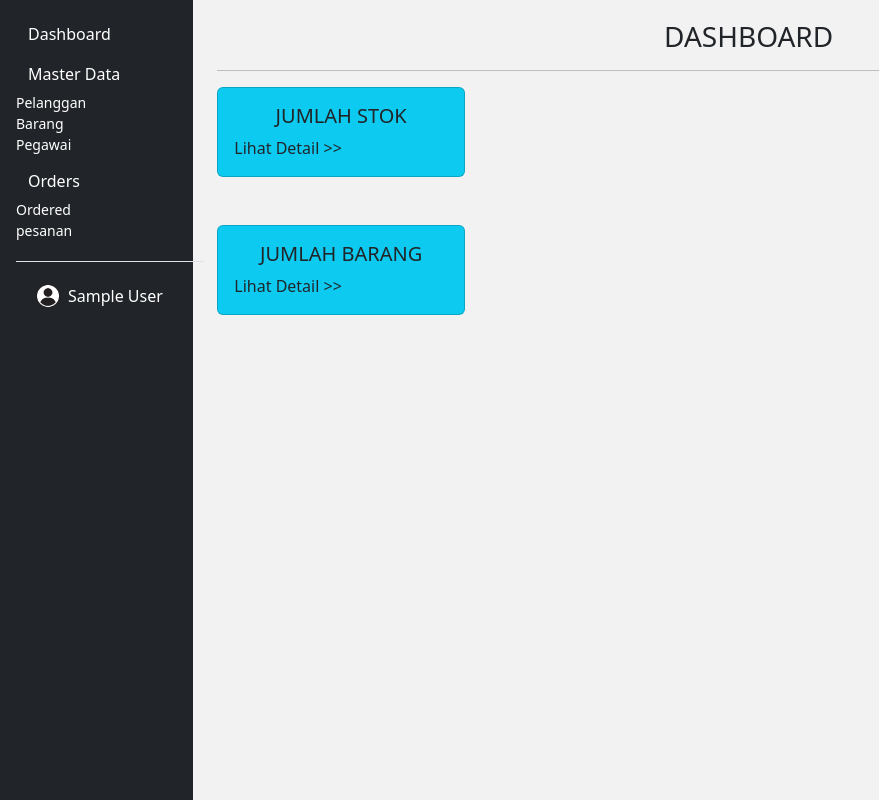
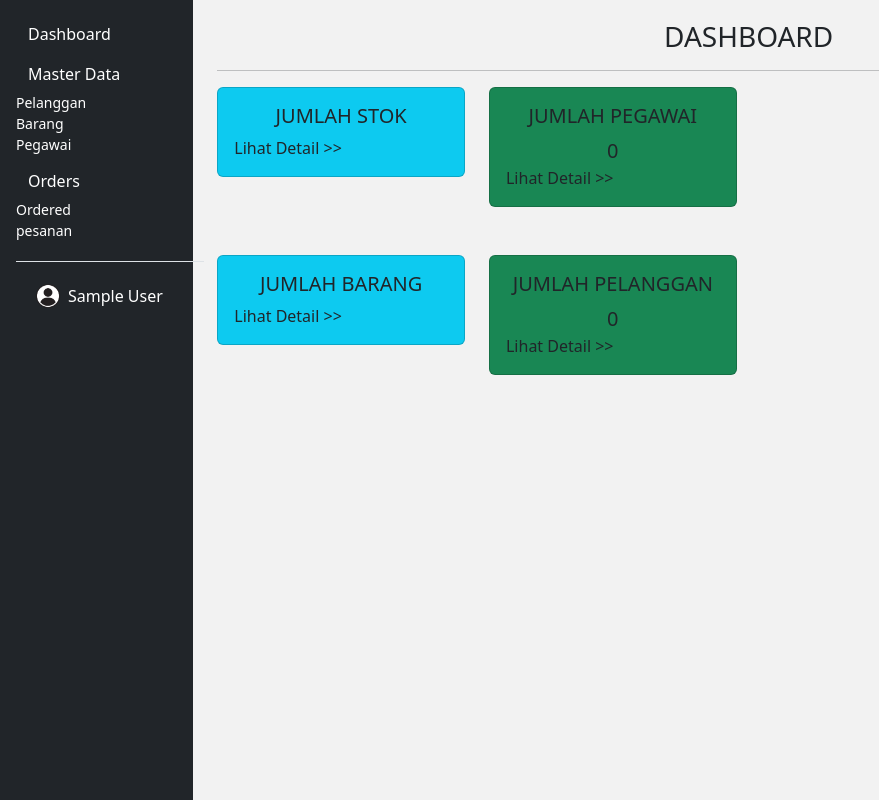
Before and after one commit to AdamRifky/Tool-TI-Website, a PHP site: page /index.php?page=dasboard in a window 1280 px wide. Shown: the whole page, without its empty margins (0-879 px from the left). Run offline with PHP 8.4, Linux system fonts and the light colour scheme; the visitor is signed in with stand-in values (Sample User, id 1); data that the repository does not hold is empty.

Commit message:
dashboard

```diff
--- a/dasboard.php
+++ b/dasboard.php
@@ -4,14 +4,21 @@
 // query data stok
 $data_stok = mysqli_query($koneksi, "SELECT SUM(Stok) AS total_stok FROM tb_barang");
 $data_jumlah = mysqli_query($koneksi, "SELECT SUM(JUMLAH) AS total_jumlah FROM tb_barang");
+$data_pegawai = mysqli_query($koneksi, "SELECT count(NIP) AS Jumlah_pegawai FROM tb_pegawai");
+$data_pelanggan = mysqli_query($koneksi, "SELECT count(ID_PELANGGAN) AS Jumlah_pelanggan FROM tb_pelanggan");
 
 // mengambil data stok
 $d = mysqli_fetch_assoc($data_stok);
 $j = mysqli_fetch_assoc($data_jumlah);
+$p = mysqli_fetch_assoc($data_pegawai);
+$n = mysqli_fetch_assoc($data_pelanggan);
+
 
 // menyimpan total stok ke variabel
 $total_stok = $d['total_stok'];
 $total_jumlah = $j['total_jumlah'];
+$total_pegawai =$p['Jumlah_pegawai'];
+$total_pelanggan =$n['Jumlah_pelanggan'];
 ?>
 
 <h3>
@@ -33,6 +40,19 @@
             </div>
         </div>
     </div>
+    <div class="col-3">
+        <div class="card bg-success">
+            <div class="card-body">
+                <h5 class="card-title">JUMLAH PEGAWAI</h5>
+                <div class="fs-5" style="text-align: center;">
+                    <?php
+                    echo "$total_pegawai"
+                    ?>
+                </div>
+                <a class="card-text text-decoration-none text-dark" href="index.php?page=pegawai">Lihat Detail >></a>
+            </div>
+        </div>
+    </div>
 </div>
 <div class="row text-white mt-5">
     <div class="col-3">
@@ -48,4 +68,17 @@
             </div>
         </div>
     </div>
+    <div class="col-3">
+        <div class="card bg-success">
+            <div class="card-body">
+                <h5 class="card-title">JUMLAH PELANGGAN</h5>
+                <div class="fs-5" style="text-align: center;">
+                    <?php
+                    echo "$total_pelanggan"
+                    ?>
+                </div>
+                <a class="card-text text-decoration-none text-dark" href="index.php?page=pelanggan">Lihat Detail >></a>
+            </div>
+        </div>
+    </div>
 </div>
```
